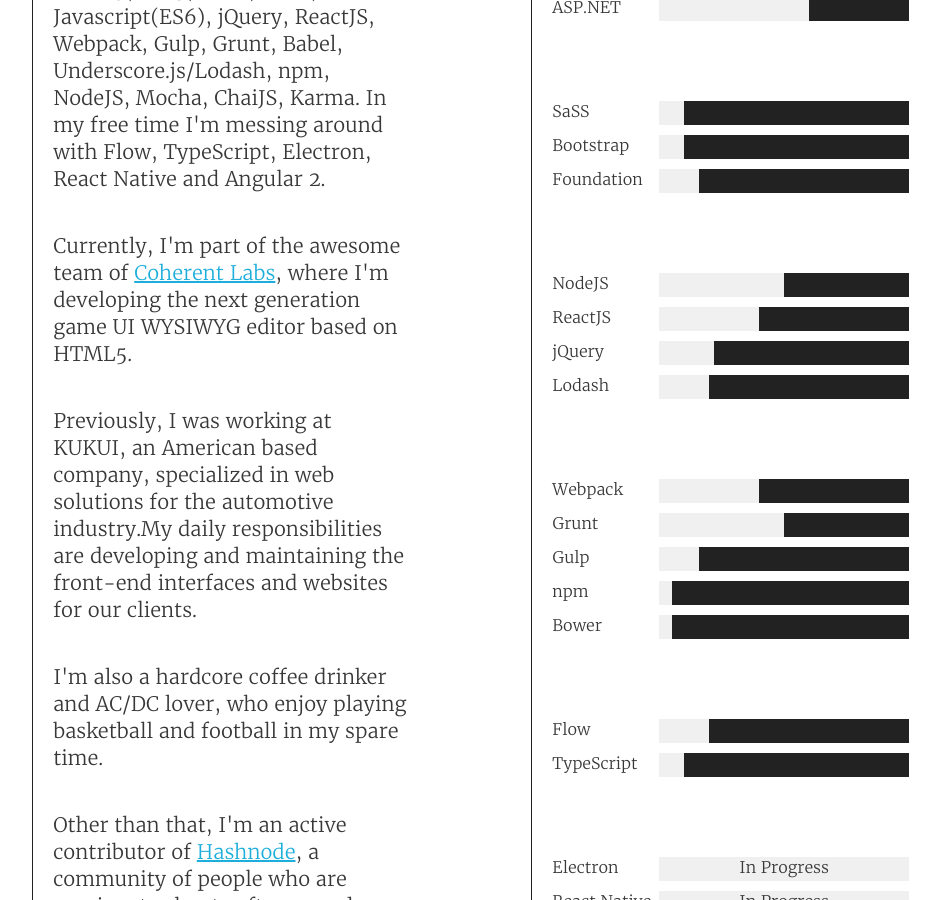
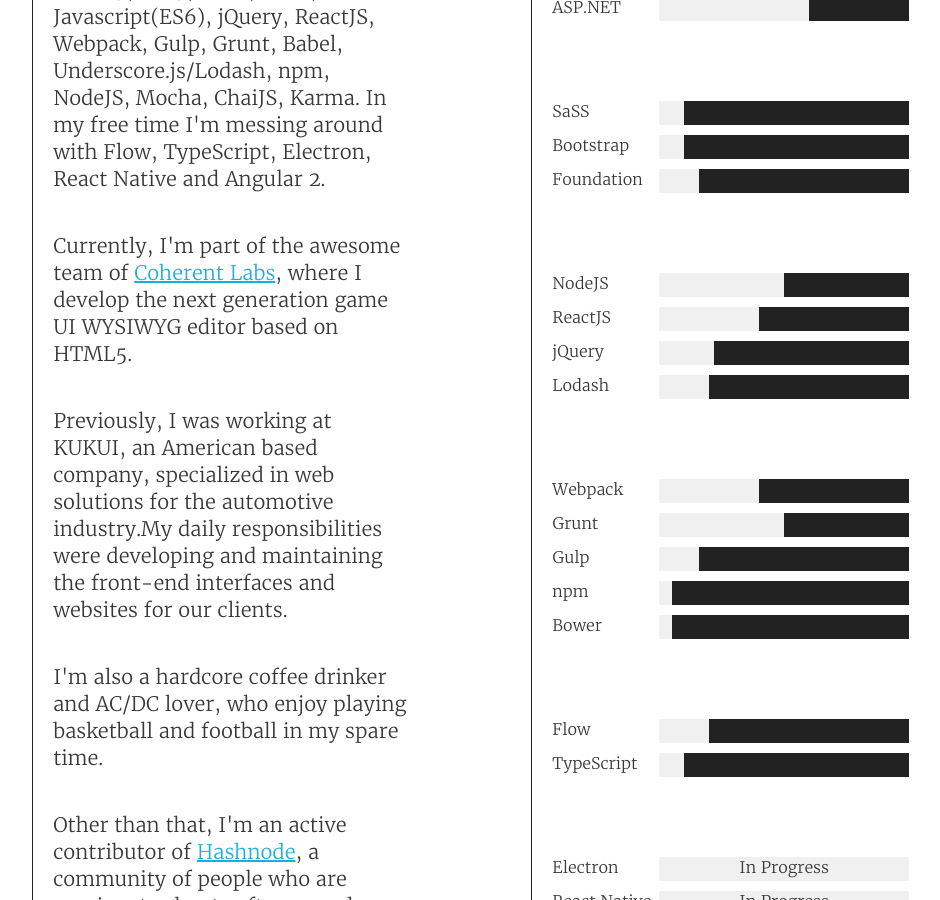
Before and after one commit to KleoPetroff/kleopetroff.github.io, a Jekyll site: the page built from about.html, in a window 1280 px wide and 900 px high, scrolled down 825 px. Shown: the whole window, without its empty margins (211-1151 px from the left). Built offline with Jekyll 4.4.1, drawn with Linux system fonts in a browser that asks for light colours.

Commit message:
typos fixes

```diff
--- a/about.html
+++ b/about.html
@@ -31,8 +31,8 @@
         <div class="five columns left first">
             <h3>About</h3>
             <p>Front-End Developer with 3.5 years of professional experience. I'm working with technologies like HTML5, CSS3, SASS, LESS, Javascript(ES6), jQuery, ReactJS, Webpack, Gulp, Grunt, Babel, Underscore.js/Lodash, npm, NodeJS, Mocha, ChaiJS, Karma. In my free time I'm messing around with Flow, TypeScript, Electron, React Native and Angular 2.</p>
-            <p>Currently, I'm part of the awesome team of <a target="_blank" href="http://coherent-labs.com">Coherent Labs</a>, where I'm developing the next generation game UI WYSIWYG editor based on HTML5.</p>
-            <p>Previously, I was working at KUKUI, an American based company, specialized in web solutions for the automotive industry.My daily responsibilities are developing and maintaining the front-end interfaces and websites for our clients.</p>
+            <p>Currently, I'm part of the awesome team of <a target="_blank" href="http://coherent-labs.com">Coherent Labs</a>, where I develop the next generation game UI WYSIWYG editor based on HTML5.</p>
+            <p>Previously, I was working at KUKUI, an American based company, specialized in web solutions for the automotive industry.My daily responsibilities were developing and maintaining the front-end interfaces and websites for our clients.</p>
             <p>I'm also a hardcore coffee drinker and AC/DC lover, who enjoy playing basketball and football in my spare time.</p>
             <p>Other than that, I'm an active contributor of <a target="_blank" href="https://hashnode.com">Hashnode</a>, a community of people who are passionate about software and a maintainer of several open-source projects.</p>
         </div>
```
